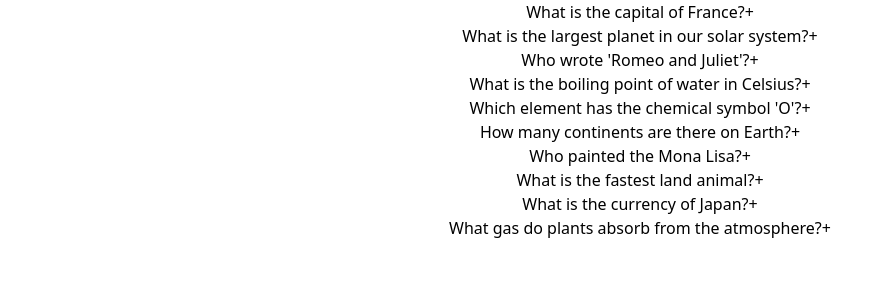
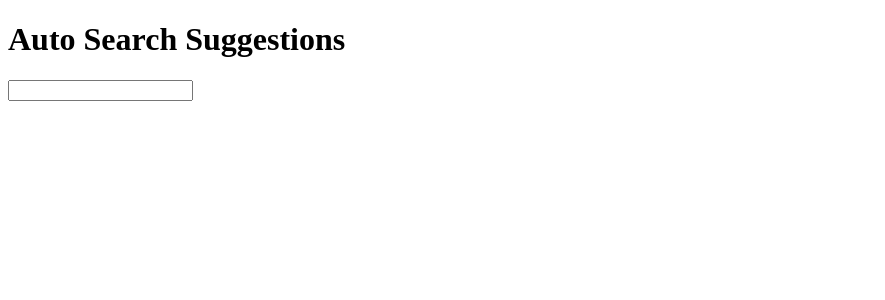
Before and after one commit to ajaykumar-21/Machine-Coding-Questions, a React (Create React App) app: page / in a window 1280 px wide. Shown: the top 300 px of the page, without its empty margins (0-885 px from the left). Built offline with nearby package versions, Linux system fonts and the light colour scheme.

Commit message:
practice with auto suggestions

```diff
--- a/src/App.css
+++ b/src/App.css
@@ -1,4 +1,4 @@
-.App {
+/* .App {
   text-align: center;
 }
 
@@ -35,4 +35,4 @@
   to {
     transform: rotate(360deg);
   }
-}
+} */
--- a/src/components/Practics/Practics.js
+++ b/src/components/Practics/Practics.js
@@ -1,66 +1,68 @@
 import React, { useState } from "react";
 
-const data = [
-  {
-    question: "What is the capital of France?",
-    answer: "Paris",
-  },
-  {
-    question: "What is the largest planet in our solar system?",
-    answer: "Jupiter",
-  },
-  {
-    question: "Who wrote 'Romeo and Juliet'?",
-    answer: "William Shakespeare",
-  },
-  {
-    question: "What is the boiling point of water in Celsius?",
-    answer: "100",
-  },
-  {
-    question: "Which element has the chemical symbol 'O'?",
-    answer: "Oxygen",
-  },
-  {
-    question: "How many continents are there on Earth?",
-    answer: "7",
-  },
-  {
-    question: "Who painted the Mona Lisa?",
-    answer: "Leonardo da Vinci",
-  },
-  {
-    question: "What is the fastest land animal?",
-    answer: "Cheetah",
-  },
-  {
-    question: "What is the currency of Japan?",
-    answer: "Yen",
-  },
-  {
-    question: "What gas do plants absorb from the atmosphere?",
-    answer: "Carbon dioxide",
-  },
-];
+const FAILURE_COUNT = 10;
+const LATENCY = 200;
+
+function getRandomBool(n) {
+  const threshold = 1000;
+  if (n > threshold) n = threshold;
+  return Math.floor(Math.random() * threshold) % n === 0;
+}
+
+function getSuggestions(text) {
+  var pre = "pre";
+  var post = "post";
+  var results = [];
+  if (getRandomBool(2)) {
+    results.push(pre + text);
+  }
+  if (getRandomBool(2)) {
+    results.push(text);
+  }
+  if (getRandomBool(2)) {
+    results.push(text + post);
+  }
+  if (getRandomBool(2)) {
+    results.push(pre + text + post);
+  }
+  return new Promise((resolve, reject) => {
+    const randomTimeout = Math.random() * LATENCY;
+    setTimeout(() => {
+      if (getRandomBool(FAILURE_COUNT)) {
+        reject();
+      } else {
+        resolve(results);
+      }
+    }, randomTimeout);
+  });
+}
 
 function Practics() {
-  const [show, setShow] = useState(null);
+  const [query, setQuery] = useState("");
+  const [suggestions, setSuggestions] = useState([]);
+  // console.log(query);
 
-  const handleToggle = (index) => {
-    setShow(show === index ? null : index);
+  const handleChange = (e) => {
+    const { value } = e.target;
+    setQuery(value);
+    makeApiCall(value);
   };
+
+  const makeApiCall = async (text) => {
+    const data = await getSuggestions(text);
+    setSuggestions(data);
+  };
+
   return (
     <div>
-      {data &&
-        data.map((item, index) => (
-          <div key={index}>
-            {item.question}
-            <button onClick={() => handleToggle(index)}>
-              {show === index ? "-" : "+"}
-            </button>
-            <div>{show === index ? item.answer : ""}</div>
-          </div>
-        ))}
+      <h1>Auto Search Suggestions</h1>
+      <input type="text" value={query} onChange={handleChange} />
+      <div>
+        {suggestions &&
+          suggestions.map((suggestion, index) => (
+            <div key={index}>{suggestion}</div>
+          ))}
+      </div>
     </div>
   );
 }
--- a/src/index.css
+++ b/src/index.css
@@ -1,8 +1,8 @@
-@tailwind base;
+/* @tailwind base;
 @tailwind components;
-@tailwind utilities;
+@tailwind utilities; */
 
-body {
+/* body {
   margin: 0px;
   display: flex;
   justify-content: center;
@@ -35,7 +35,7 @@ h1 {
 nav {
   background-color: var(--nav-color);
   color: var(--text-color);
-}
+} */
 
 /* Link {
   color: var(--text-color);
```
